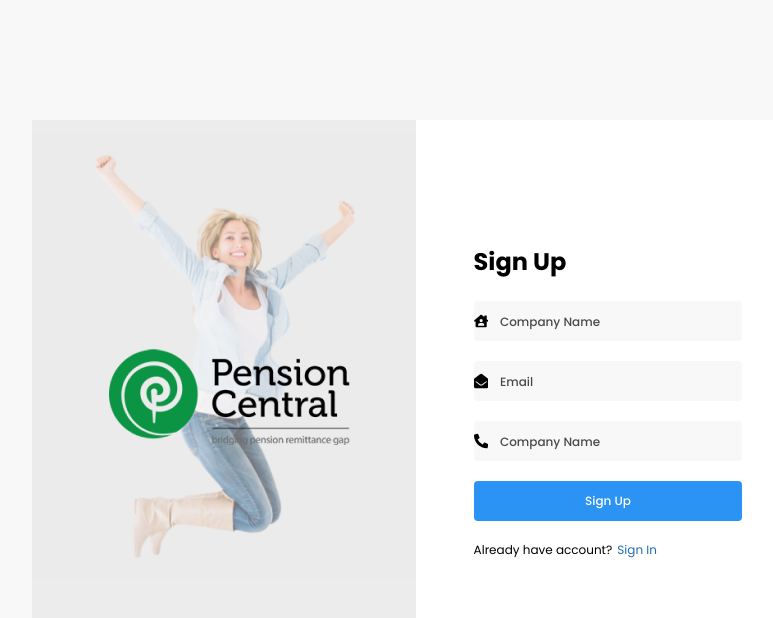
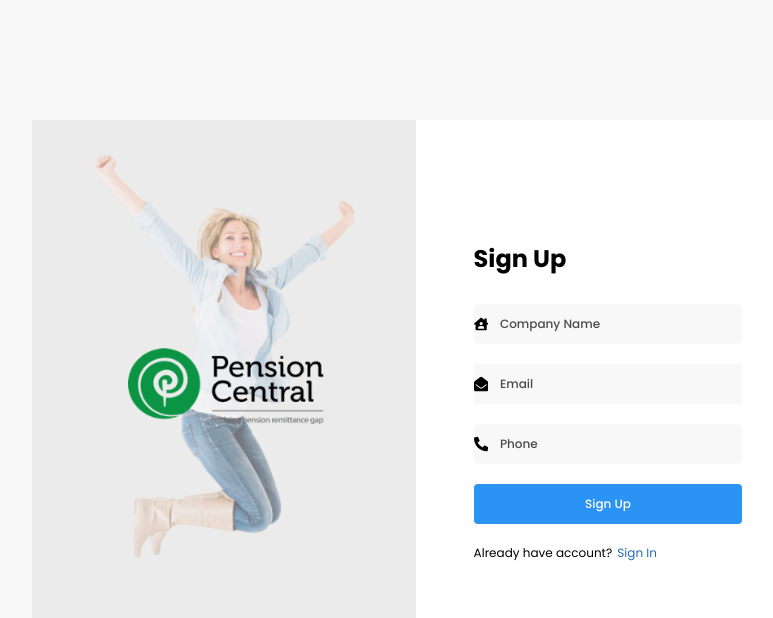
Before and after one commit to ChamsAccessCodez/pension-central, a React (Create React App) app: page / in a window 1280 px wide. Shown: the top 618 px of the page, without its empty margins (224-997 px from the left). Built offline with nearby package versions, Linux system fonts and the light colour scheme.

Commit message:
Done with registration

```diff
--- a/src/App.js
+++ b/src/App.js
@@ -1,10 +1,14 @@
+import React from 'react';
 import './App.css';
+import { Routes, Route } from "react-router-dom";
 import Onboarding from '../src/components/onboarding/Onboarding'
 
 function App() {
   return (
     <div className="App">
-      <Onboarding/>
+      <Routes>
+        <Route path="/" element={<Onboarding />} />
+      </Routes>
     </div>
   );
 }
--- a/src/components/onboarding/OnboardingStyle.js
+++ b/src/components/onboarding/OnboardingStyle.js
@@ -22,10 +22,12 @@ export const BrandAdd = styled.div`
 `;
 export const PensionLogo = styled.img`
   position: absolute;
-  width: 246px;
-  height: 101px;
+  // width: 246px;
+  // height: 101px;
+  width: 200px;
+  height: 80px;
   z-index: 1000;
-  left: 20%;
+  left: 25%;
   top: 40%;
 `;
 export const PensionImage = styled.img`
--- a/src/components/signUp/SignUp.js
+++ b/src/components/signUp/SignUp.js
@@ -1,5 +1,12 @@
 import React from "react";
-import CompanyName from "../../images/company-name-icon.png";
+import { useForm } from "react-hook-form";
+import { useNavigate } from "react-router-dom";
+import { yupResolver } from "@hookform/resolvers/yup";
+// import { ErrorMessage } from '@hookform/error-message';
+import * as yup from "yup";
+import axios from "axios";
+import Swal from "sweetalert2";
+import "sweetalert2/dist/sweetalert2.css";
 import { FaHouseUser } from "react-icons/fa";
 import { FaEnvelopeOpen } from "react-icons/fa";
 import { FaPhoneAlt } from "react-icons/fa";
@@ -12,30 +19,109 @@ import {
   Button,
   Text,
   Switcher,
+  ErrorMessage,
 } from "./SignUpStyle";
 
 function SignUp({ toggle }) {
+  // useerSignUp with react-hook-form
+  const userSchema = yup.object().shape({
+    companyName: yup.string().required("Company name cannot be empty"),
+    email: yup.string().required("Email address cannot be empty"),
+    phone: yup.string().required("Phone cannot be empty"),
+  });
+
+  const {
+    register,
+    handleSubmit,
+    formState: { errors },
+    reset,
+  // } = useForm();
+  } = useForm({
+    resolver: yupResolver(userSchema),
+  });
+
+  const navigate = useNavigate();
+  // function for submitting form
+  const onSubmit = handleSubmit(async (value) => {
+    // console.log(value);
+
+    const { companyName, email, phone } = value;
+
+    try {
+      const url = "https://sandbox.findfood.ng/api/Partners/signup";
+
+      const { data } = await axios({
+        headers: {
+          "Content-Type": "application/json",
+          Accept: "*",
+          mode: "cors",
+        },
+        url: url,
+        method: "post",
+        data: {
+          companyName: companyName,
+          email: email,
+          phone: phone,
+        },
+      });
+      Swal.fire({
+        position: "top-end",
+        icon: "success",
+        title:
+          "Registration Successful! ",
+        text: "Please check your email for your login details.",
+        showConfirmButton: true,
+        // timer: 1500
+      }).then(() => {
+        navigate("/");
+        window.location.reload(false)
+      });
+      console.log(data.data);
+    } catch (error) {
+      console.log(error.response);
+      Swal.fire({
+        position: "top-end",
+        icon: "error",
+        title: "Oops...",
+        text: error.response.data.responseMessage,
+        // text: error.response.data.responseMessage,
+      }).then(()=>{
+        navigate("/")
+        window.location.reload(false)
+      });
+    }
+  });
+
   return (
     <SignUpWrapper>
       <SignUpContent>
         <SignUpHeader>sign up</SignUpHeader>
+        <ErrorMessage errors={errors} name="companyName" message="Company name is required." />
         <InputWrapper>
           <FaHouseUser marginLeft="50px" marginRight="50px" color="#000000" />
-          <Input placeholder="Company Name" />
+          <Input placeholder="Company Name" {...register("companyName", {required: 'This is a required field'})} />
         </InputWrapper>
+        {/* <ErrorMessage>{errors.email.message}</ErrorMessage> */}
         <InputWrapper>
           <FaEnvelopeOpen
             marginLeft="50px"
             marginRight="50px"
             color="#000000"
           />
-          <Input placeholder="Email" />
+          <Input placeholder="Email" {...register("email")} />
         </InputWrapper>
+        {/* <ErrorMessage>{errors.phone.message}</ErrorMessage> */}
         <InputWrapper>
           <FaPhoneAlt marginLeft="50px" marginRight="50px" color="#000000" />
-          <Input placeholder="Company Name" />
+          <Input placeholder="Phone" {...register("phone")} />
         </InputWrapper>
-        <Button>
+        <Button
+          type="submit"
+          onClick={() => {
+            console.log("cynthia");
+            onSubmit();
+          }}
+        >
           <Text>sign up</Text>
         </Button>
         <Switcher>
--- a/src/components/signUp/SignUpStyle.js
+++ b/src/components/signUp/SignUpStyle.js
@@ -72,7 +72,7 @@ export const Input = styled.input`
     line-height: 18px;
   }
 `;
-export const Button = styled.div`
+export const Button = styled.button`
   background: #2b93f3;
   border-radius: 4px;
   width: 100%;
@@ -81,6 +81,7 @@ export const Button = styled.div`
   justify-content: center;
   align-items: center;
   cursor: pointer;
+  border: none;
 `;
 export const Text = styled.div`
   font-family: "Poppins";
@@ -109,5 +110,10 @@ export const Switcher = styled.div`
     cursor: pointer;
   }
 `;
+export const ErrorMessage = styled.div`
+font-size: smaller;
+color: red;
+width: 100%;
+margin-bottom: 5px;
+`;
 // export const SignUpWrapper = styled.div``;
-// export const SignUpWrapper = styled.div``;
--- a/src/index.js
+++ b/src/index.js
@@ -3,11 +3,14 @@ import ReactDOM from 'react-dom/client';
 import './index.css';
 import App from './App';
 import reportWebVitals from './reportWebVitals';
+import { BrowserRouter } from "react-router-dom";
 
 const root = ReactDOM.createRoot(document.getElementById('root'));
 root.render(
   <React.StrictMode>
-    <App />
+    <BrowserRouter>
+      <App />
+    </BrowserRouter>
   </React.StrictMode>
 );
 
```
Also changed, not shown: package.json (+9 -2 lines), 1 other file (tests, documents, lock files or other folders).
